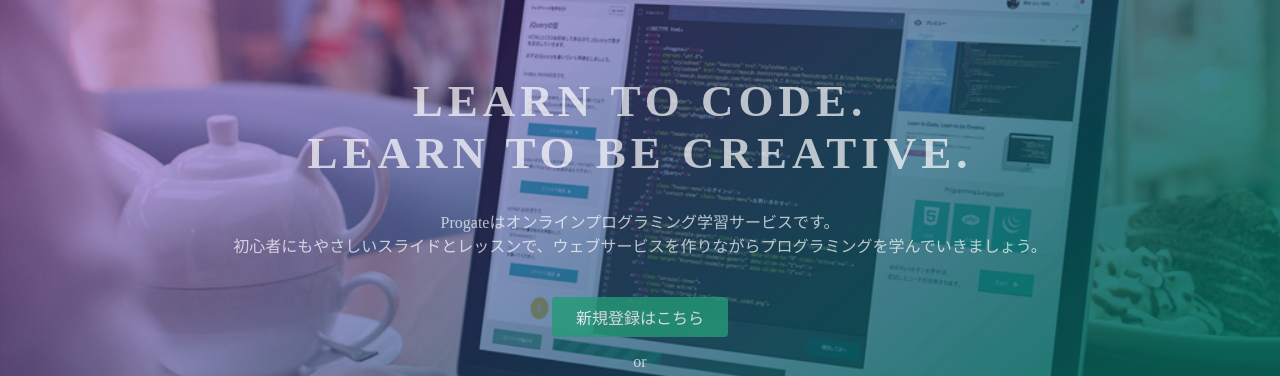
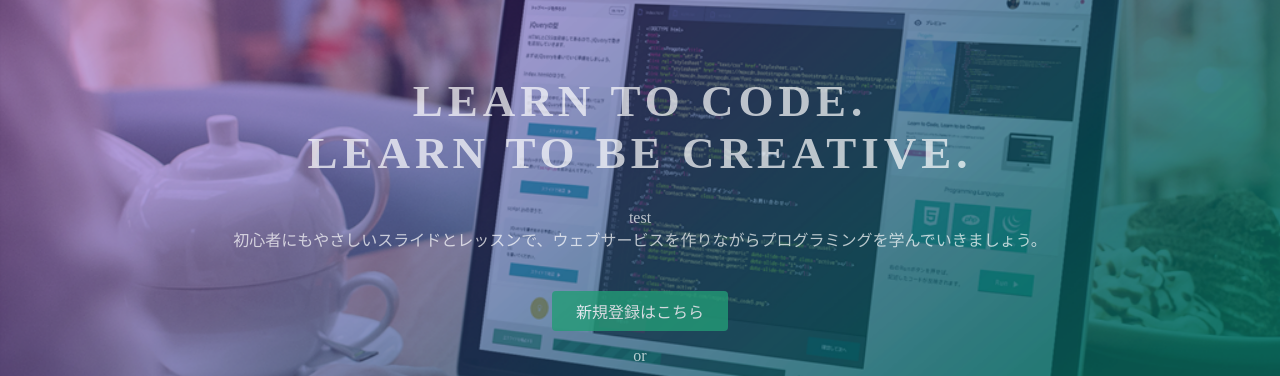
Before and after one commit to katusaburou/katusaburou, a plain HTML site: page index.html in a window 1280 px wide. Shown: the part 135-511 px from the top of the page. Drawn offline with Linux system fonts and the light colour scheme.

Commit message:
Update index.html

```diff
--- a/index.html
+++ b/index.html
@@ -24,7 +24,7 @@
   <div class="top-wrapper">
     <div class="container">
       <h1>LEARN TO CODE.<br>LEARN TO BE CREATIVE.</h1>
-      <p>Progateはオンラインプログラミング学習サービスです。<br>初心者にもやさしいスライドとレッスンで、ウェブサービスを作りながらプログラミングを学んでいきましょう。</p>
+      <p>test<br>初心者にもやさしいスライドとレッスンで、ウェブサービスを作りながらプログラミングを学んでいきましょう。</p>
       <div class="btn-wrapper">
         <a href="#" class="btn signup">新規登録はこちら</a>
         <p>or</p>
```
